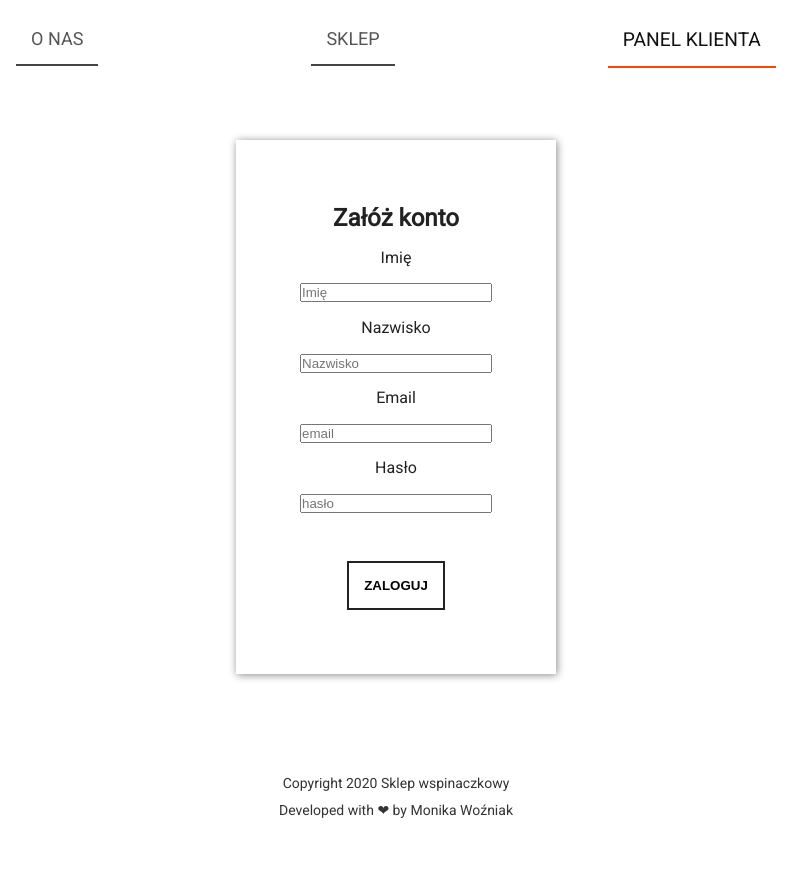
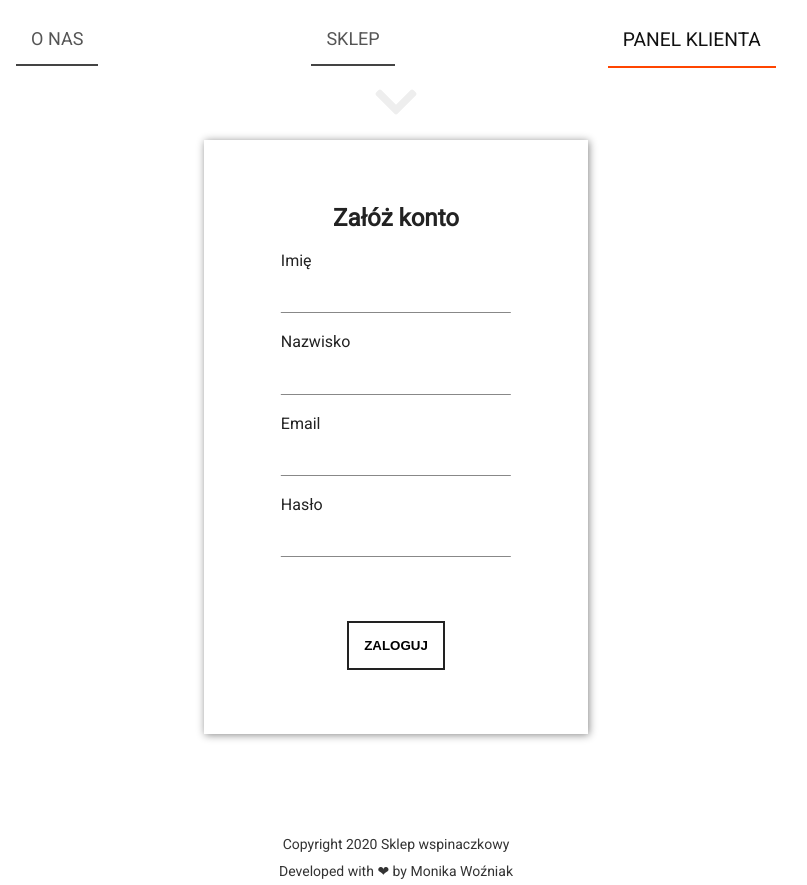
Before and after one commit to MonikaWozniak07/climbing-project, a React app: page /login in a window 1280 px wide. Shown: the part 642-1527 px from the top of the page, without its empty margins (244-1051 px from the left). Before the commit the page ends 1466 px from the top, so only its background shows below. Built offline with nearby package versions, Linux system fonts and the light colour scheme; a web font is replaced by a local one.

Commit message:
form style

```diff
--- a/package.json
+++ b/package.json
@@ -11,7 +11,8 @@
     "nodemailer": "^6.4.8",
     "react": "^16.8.6",
     "react-dom": "^16.8.6",
-    "react-scripts": "3.0.1"
+    "react-scripts": "3.0.1",
+    "react-scroll": "^1.8.1"
   },
   "scripts": {
     "predeploy": "npm run build",
--- a/src/components/App.js
+++ b/src/components/App.js
@@ -5,17 +5,35 @@ import Footer from "./Footer";
 import Navigation from "./Navigation";
 import Page from "./Page";
 import { BrowserRouter as Router } from "react-router-dom";
+import * as Scroll from "react-scroll";
+import {
+  Link,
+  Element,
+  Events,
+  animateScroll as scroll,
+  scrollSpy,
+  scroller,
+} from "react-scroll";
+
 class App extends React.Component {
   state = {};
+
   render() {
     return (
       <Router basename={process.env.PUBLIC_URL}>
         <div className="wrapperek">
           <header>
+            <a id="arrow" href="#">
+              <Link to="nav" smooth={true} duration={500}>
+                <i class="fas fa-chevron-down"></i>
+              </Link>
+            </a>
             <Header />
           </header>
           <main>
-            <nav>{<Navigation />}</nav>
+            <nav id="nav" className="nav">
+              {<Navigation />}
+            </nav>
             <section>
               <Page />
             </section>
--- a/src/pages/Login.js
+++ b/src/pages/Login.js
@@ -86,7 +86,7 @@ class Login extends Component {
               <label htmlFor="firstName">Imię</label>
               <input
                 className={formValues.firstName.length > 0 ? "error" : null}
-                placeholder="Imię"
+                placeholder=""
                 name="firstName"
                 type="text"
                 noValidate
@@ -100,7 +100,7 @@ class Login extends Component {
               <label htmlFor="lastName">Nazwisko</label>
               <input
                 className={formValues.lastName.length > 0 ? "error" : null}
-                placeholder="Nazwisko"
+                placeholder=""
                 name="lastName"
                 type="text"
                 noValidate
@@ -114,7 +114,7 @@ class Login extends Component {
               <label htmlFor="email">Email</label>
               <input
                 className={formValues.email.length > 0 ? "error" : null}
-                placeholder="email"
+                placeholder=""
                 name="email"
                 type="email"
                 noValidate
@@ -128,7 +128,7 @@ class Login extends Component {
               <label htmlFor="password">Hasło</label>
               <input
                 className={formValues.password.length > 0 ? "error" : null}
-                placeholder="hasło"
+                placeholder=""
                 name="password"
                 type="password"
                 noValidate
--- a/src/styles/App.css
+++ b/src/styles/App.css
@@ -8,3 +8,22 @@ div.wrapperek {
   position: relative;
   text-align: center;
 }
+.fa-chevron-down {
+  display: none;
+}
+@media (min-width: 1024px) and (orientation: landscape) {
+  .fa-chevron-down {
+    position: absolute;
+    left: 50%;
+    top: 90vh;
+    transform: translateX(-50%);
+    display: block;
+    color: #eee;
+    font-size: 3em;
+    cursor: pointer;
+    z-index: 99999;
+  }
+  .fa-chevron-down:hover {
+    font-size: 4em;
+  }
+}
--- a/src/styles/Login.css
+++ b/src/styles/Login.css
@@ -2,17 +2,41 @@
   margin-top: 5%;
   padding: 5%;
   box-shadow: 1px 1px 8px #888888;
-  max-width: 50vw;
+  max-width: 70vw;
   position: relative;
   left: 50%;
   transform: translateX(-50%);
 }
+form {
+  width: 90%;
+}
+label {
+  text-align: left;
+}
+input {
+  position: relative;
+  left: 50%;
+  transform: translateX(-50%);
+  border: none;
+  border-bottom: 1px solid #888888;
+  width: 90%;
+  padding-bottom: 3%;
+}
+@media (min-width: 320px) and (orientation: portrait) {
+  .form-wrapper {
+    max-width: 90vw;
+  }
+}
 @media (min-width: 1024px) {
   .form-wrapper {
-    max-width: 25vw;
+    max-width: 30vw;
     display: flex;
   }
+  form {
+    width: 100%;
+  }
 }
+
 button.login_btn {
   margin-top: 25%;
   max-width: 50vw;
--- a/src/styles/header.css
+++ b/src/styles/header.css
@@ -1,9 +1,3 @@
-/* img {
-  overflow: hidden;
-  max-height: 90%;
-  max-width: 90%;
-  position: relative;
-} */
 .climbVideo {
   width: 100vw;
 }
```
Also changed, not shown: 1 other file.
